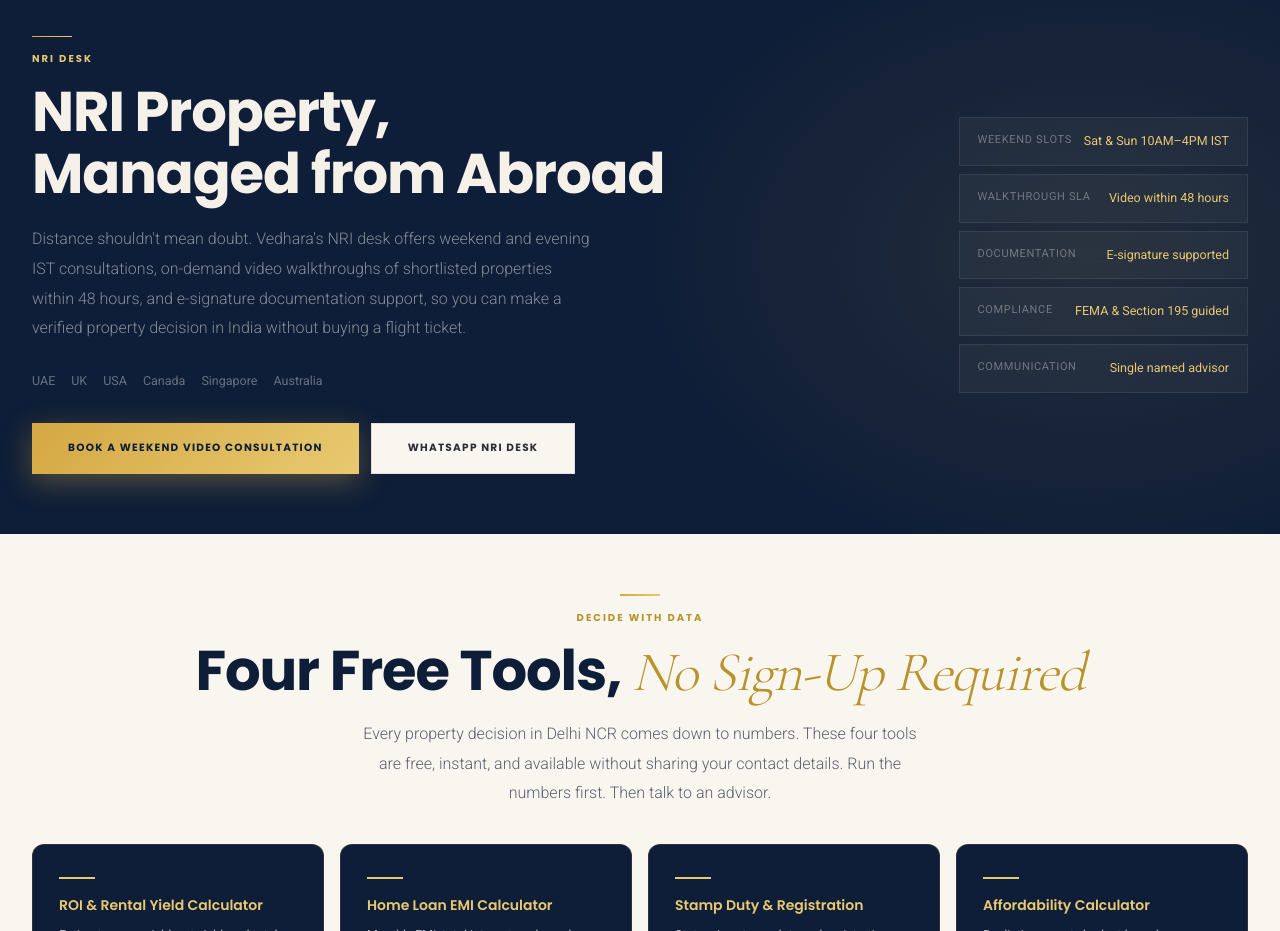
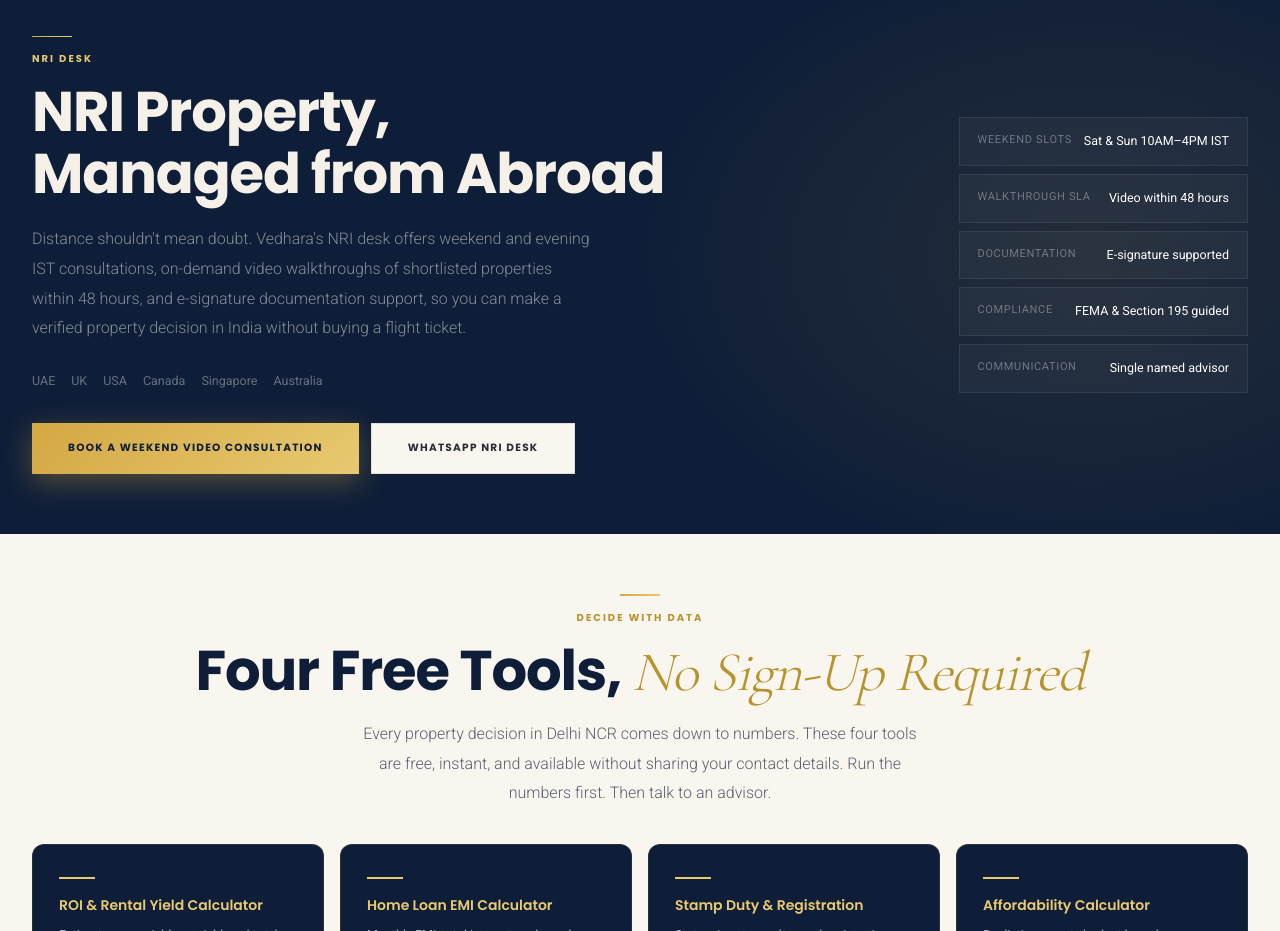
Before and after one commit to mohit1661-ai/Vedhara-Group-Supabase, a Next.js app: page / in a window 1280 px wide. Shown: the part 4760-5691 px from the top of the page. Built offline with nearby package versions, Linux system fonts and the light colour scheme.

Commit message:
Homepage: NRI desk cards — add hover + white text
Added a hover state to the NRI Desk cards (slide-right + gold border +
brighter glass background) via a new .nri-desk-card class, and changed the
cream/gold value text to white for better visibility on the navy section.

```diff
--- a/app/globals.css
+++ b/app/globals.css
@@ -71,6 +71,10 @@
 .glass{background:rgba(255,255,255,0.04);backdrop-filter:blur(20px);-webkit-backdrop-filter:blur(20px);border:1px solid rgba(255,255,255,0.08);}
 .glass-gold{background:rgba(212,168,67,0.07);backdrop-filter:blur(20px);-webkit-backdrop-filter:blur(20px);border:1px solid rgba(212,168,67,0.18);}
 .glass-navy{background:linear-gradient(165deg, rgba(22,36,63,0.45) 0%, rgba(9,15,29,0.6) 100%);backdrop-filter:blur(18px);-webkit-backdrop-filter:blur(18px);border:1px solid rgba(212,168,67,0.3);}
+
+/* NRI Desk cards */
+.nri-desk-card{transition:transform 0.35s var(--ease-out),box-shadow 0.35s ease,border-color 0.35s ease,background 0.35s ease;}
+.nri-desk-card:hover{transform:translateX(6px);border-color:rgba(212,168,67,0.5);background:rgba(255,255,255,0.09);box-shadow:0 14px 36px rgba(9,15,29,0.4);}
 
 /* Scroll reveal */
 .reveal{opacity:0;transform:translateY(32px);transition:opacity 0.75s var(--ease-out),transform 0.75s var(--ease-out);will-change:opacity,transform;}
--- a/app/page.tsx
+++ b/app/page.tsx
@@ -326,9 +326,9 @@
           <ScrollReveal delay={150} direction="right">
             <div style={{ display:"flex",flexDirection:"column",gap:8,minWidth:260 }}>
               {[{l:"Weekend Slots",v:"Sat & Sun 10AM–4PM IST"},{l:"Walkthrough SLA",v:"Video within 48 hours"},{l:"Documentation",v:"E-signature supported"},{l:"Compliance",v:"FEMA & Section 195 guided"},{l:"Communication",v:"Single named advisor"}].map(item=>(
-                <div key={item.l} className="glass" style={{ padding:"13px 18px",display:"flex",justifyContent:"space-between",gap:12 }}>
+                <div key={item.l} className="glass nri-desk-card" style={{ padding:"13px 18px",display:"flex",justifyContent:"space-between",gap:12 }}>
                   <span className="caption" style={{ color:"rgba(255,255,255,0.35)" }}>{item.l}</span>
-                  <span className="body-sm" style={{ color:"var(--gold-lt)",textAlign:"right" }}>{item.v}</span>
+                  <span className="body-sm" style={{ color:"#fff",textAlign:"right" }}>{item.v}</span>
                 </div>
               ))}
             </div>
```
